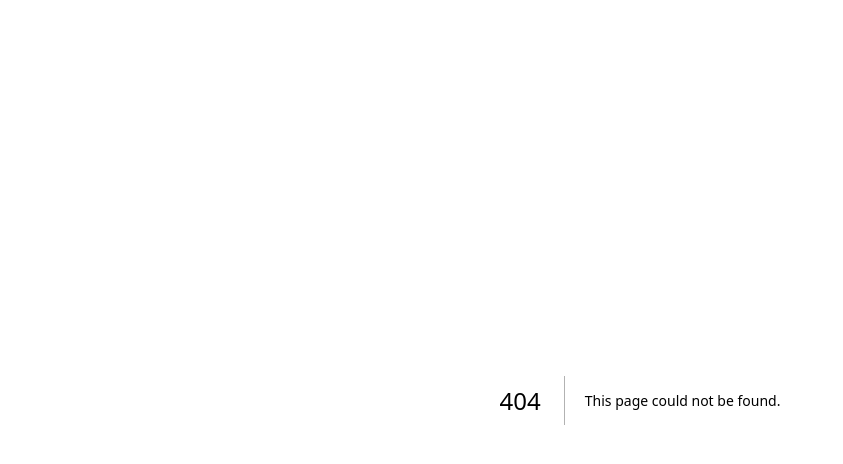
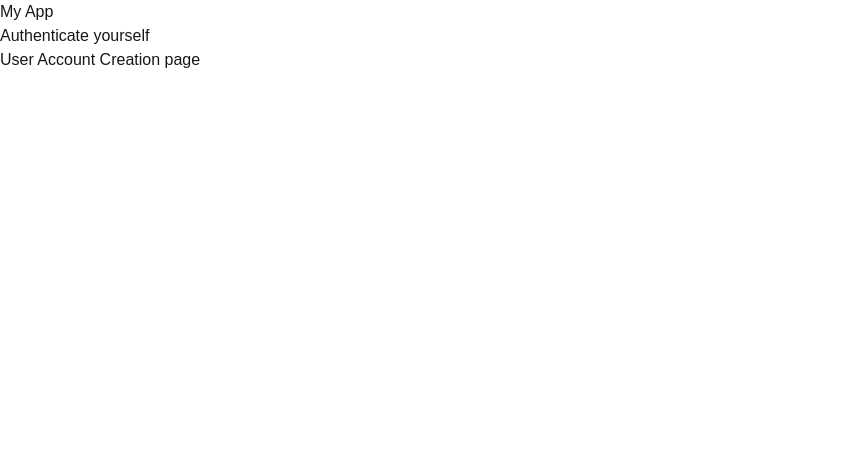
Before and after one commit to Mohan-0001/backend-engineering, a Next.js app in the folder Next.js-Learning/01_app_router/: page /register in a window 1280 px wide. Before the commit this address had no page. Shown: the top 464 px of the page, without its empty margins (0-843 px from the left). Built offline with nearby package versions, Linux system fonts and the light colour scheme.

Commit message:
learn: Route Groups

```diff
--- /dev/null
+++ b/Next.js-Learning/01_app_router/src/app/(auth)/layout.tsx
@@ -0,0 +1,14 @@
+
+export default function AuthLayout({
+  children,
+}: {
+  children: React.ReactNode;
+}) {
+  return (
+    <main>
+      <h1>My App</h1>
+      <h3>Authenticate yourself</h3>
+      {children}
+    </main>
+  );
+}
--- /dev/null
+++ b/Next.js-Learning/01_app_router/src/app/(auth)/login/page.tsx
@@ -0,0 +1,11 @@
+import React from 'react'
+
+const page = () => {
+  return (
+    <div>
+      Login Page
+    </div>
+  )
+}
+
+export default page
--- /dev/null
+++ b/Next.js-Learning/01_app_router/src/app/(auth)/register/page.tsx
@@ -0,0 +1,11 @@
+import React from 'react'
+
+const page = () => {
+  return (
+    <div>
+      User Account Creation page
+    </div>
+  )
+}
+
+export default page
--- /dev/null
+++ b/Next.js-Learning/01_app_router/src/app/(user)/cart/page.tsx
@@ -0,0 +1,11 @@
+import React from 'react'
+
+const page = () => {
+  return (
+    <div>
+      User Cart Page
+    </div>
+  )
+}
+
+export default page
--- /dev/null
+++ b/Next.js-Learning/01_app_router/src/app/(user)/layout.tsx
@@ -0,0 +1,13 @@
+
+export default function AuthLayout({
+  children,
+}: {
+  children: React.ReactNode;
+}) {
+  return (
+    <main>
+      <aside>Sidebar</aside>
+      {children}
+    </main>
+  );
+}
```
